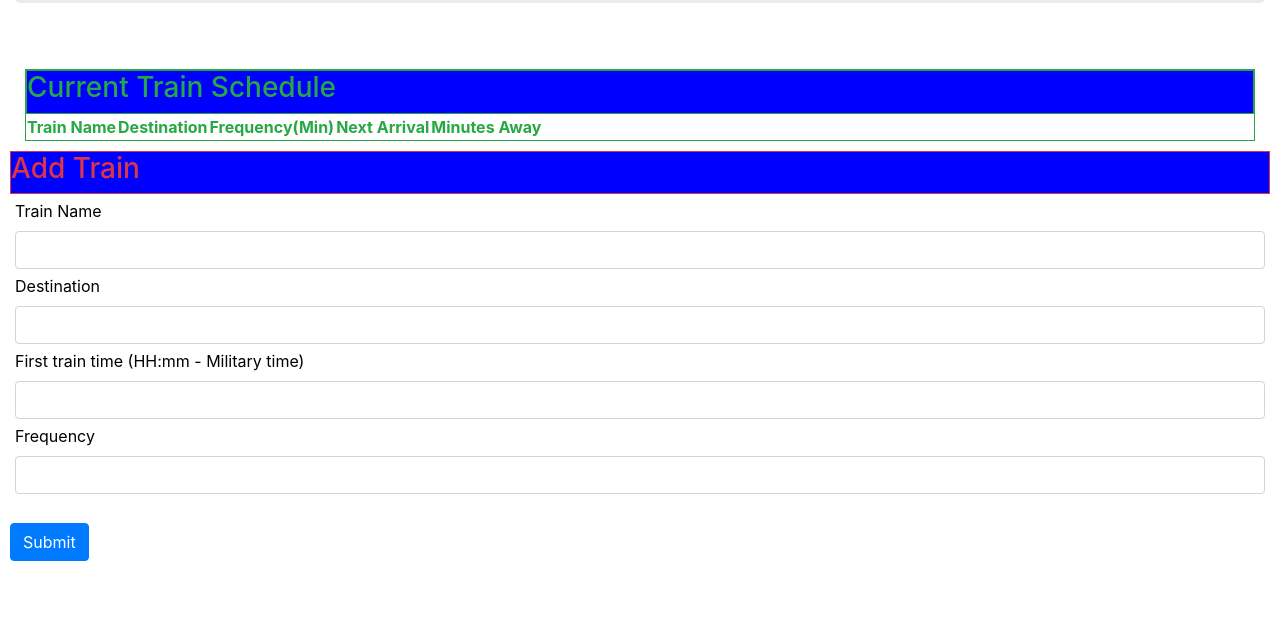
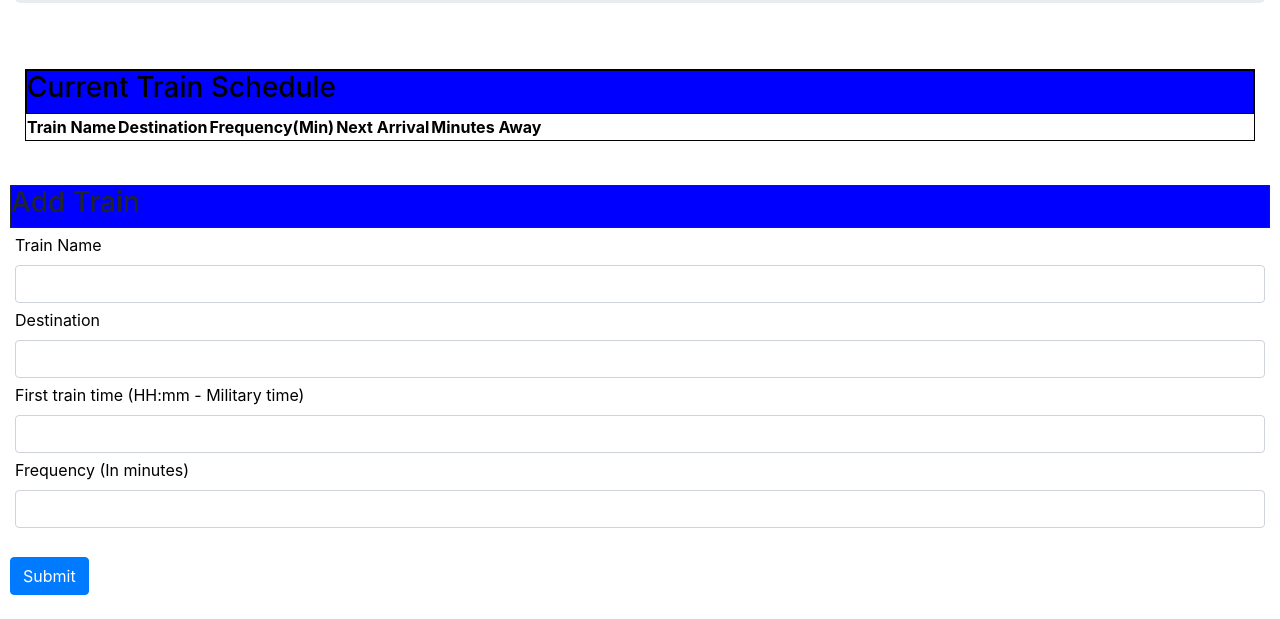
Before and after one commit to eazimms/TrainScheduler, a plain HTML site: page index.html in a window 1280 px wide. Shown: the part 181-800 px from the top of the page. Drawn offline with nearby package versions, Linux system fonts and the light colour scheme; no server answers.

Commit message:
added style

```diff
--- a/assets/javascript.js
+++ b/assets/javascript.js
@@ -50,8 +50,8 @@ $(document).ready(function () {
         console.log(childSnapshot.val().first);
         console.log(childSnapshot.val().freq);
 
-        var nTrain;
 
+        // Moment, only seems to work with minutes.....
         var minuteTill;
 
         var firstTrain = moment(childSnapshot.val().first, 'hh:mm').subtract(1, 'years');
@@ -67,7 +67,7 @@ $(document).ready(function () {
         next = moment(next).format('hh:mm');
         console.log(next);
 
-        $('#newTrain').append('<tr><td>' + childSnapshot.val().name + '</td><td>' + childSnapshot.val().destination +'</td><td>' + childSnapshot.val().freq + '</td><td>' + next + '</td><td>' + minuteTill + '</td>');
+        $('#newTrain').append('<tr><td>' + childSnapshot.val().name + '</td><td>' + childSnapshot.val().destination +'</td><td>' + childSnapshot.val().freq + '</td><td>' + next + '</td><td>' + minuteTill + ' Minutes away </td>');
 
     });
 
@@ -78,5 +78,5 @@ $(document).ready(function () {
 
 
 
-    $('#newTrain > tbody').append(newTrain);
+
 });
--- a/index.html
+++ b/index.html
@@ -23,7 +23,7 @@
     </div>
     <br>
     <div class="container-fluid">
-        <div class="panel panel-success text-success" id="trainTable">
+        <div class="panel panel-success" id="trainTable">
             <div class="panel-heading">
                 <h3>Current Train Schedule</h3>
             </div>
@@ -43,7 +43,8 @@
             </div>
         </div>
     </div>
-    <div class="panel panel-danger text-danger" id="addnew">
+    <br>
+    <div class="panel" id="addnew">
         <div class="panel-heading">
             <h3>Add Train</h3>
         </div>
@@ -62,7 +63,7 @@
                     <input type="text" class="form-control" id="firstTrain">
                 </div>
                 <div class="form-group">
-                    <label for="text">Frequency</label>
+                    <label for="text">Frequency (In minutes)</label>
                     <input type="text" class="form-control" id="freq">
                 </div>
                 <br>
@@ -70,8 +71,7 @@
             </form>
         </div>
     </div>
-    <!-- <script src="/__/firebase/6.6.0/firebase-app.js"></script> -->
-    <!-- <script src="/__/firebase/init.js"></script> -->
+
 </body>
 
 </html>
```
